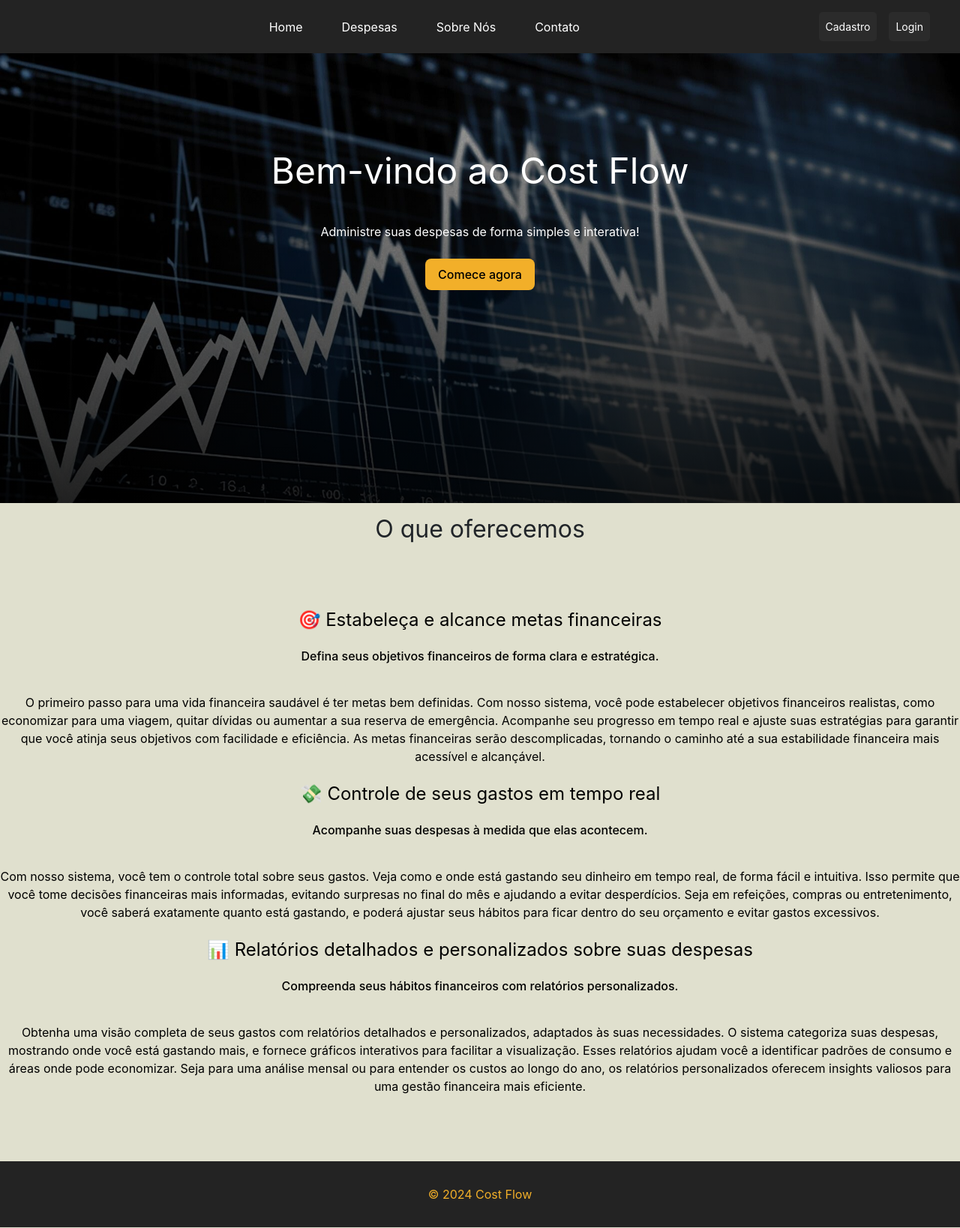
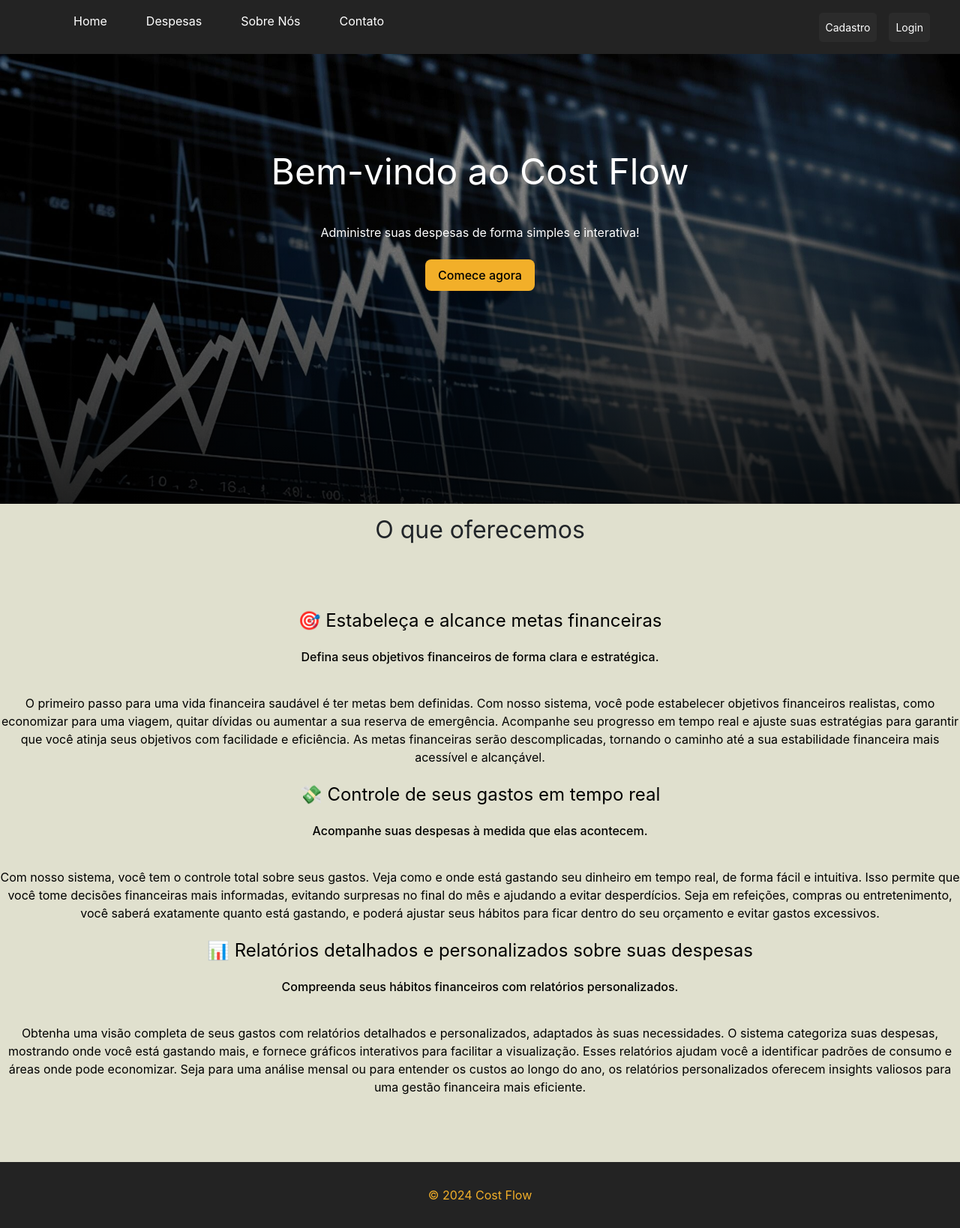
Before and after one commit to Robert-Cortez-Rudi/Cost_Flow, a Django app: page / in a window 1280 px wide. Shown: the whole page at 75% size. Run offline with Django 5.2, Linux system fonts and the light colour scheme.

Commit message:
Refactor CSS styles by removing unused variables and simplifying navigation styles

```diff
--- a/usuario/static/css/base.css
+++ b/usuario/static/css/base.css
@@ -3,14 +3,6 @@
     padding: 0;
     box-sizing: border-box;
     font-family: "Montserrat", -apple-system, BlinkMacSystemFont, Segoe UI, Roboto, Oxygen, Ubuntu, Cantarell, Fira Sans, Droid Sans, Helvetica Neue, sans-serif;
-}
-
-:root {
-    --color-white: #FFF;
-}
-
-html {
-    scroll-behavior: smooth;
 }
 
 header {
@@ -29,14 +21,10 @@ nav {
 }
 
 nav > .nav-links {
-    margin-bottom: 0;
-    padding-left: 2rem;
-    padding-right: 2rem;
     display: flex;
     list-style: none;
     justify-content: center;
     align-items: center;
-    flex-grow: 1;
 }
 
 nav > .nav-links > li {
```
